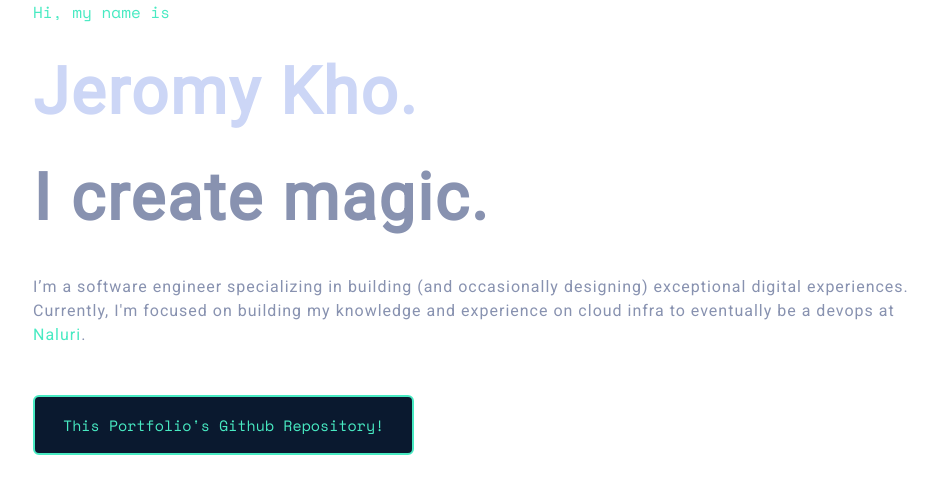
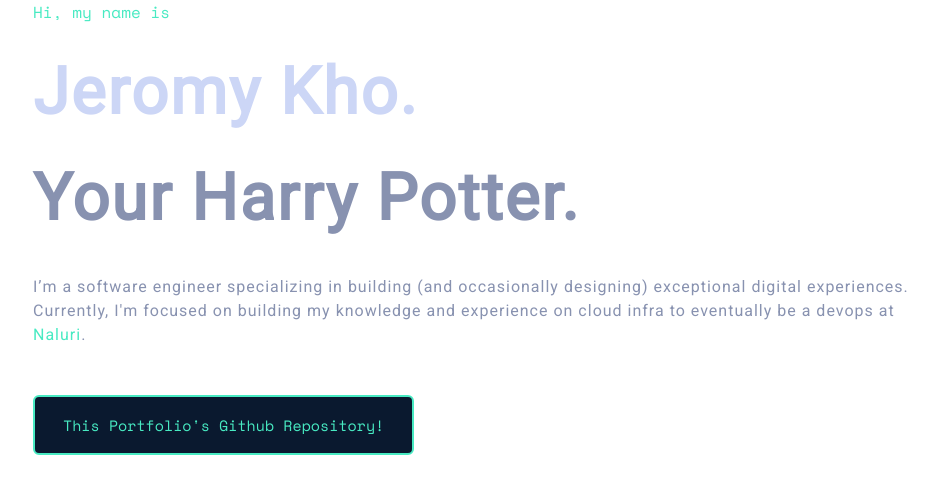
Before and after one commit to kasugasorata98/portfolio, a Next.js app: page /home in a window 1280 px wide. Shown: the top 494 px of the page, without its empty margins (159-1097 px from the left). Built offline with nearby package versions, Linux system fonts and the light colour scheme.

Commit message:
Update index.tsx

```diff
--- a/src/pages/home/index.tsx
+++ b/src/pages/home/index.tsx
@@ -57,7 +57,7 @@ const Home = () => {
                 fontSize={{ base: "24px", md: "48px", lg: "60px", xl: "65px" }}
                 color={colors.darkText}
               >
-                {`I create magic.`}
+                {`Your Harry Potter.`}
               </Text>
               <Text
                 letterSpacing={1}
```
